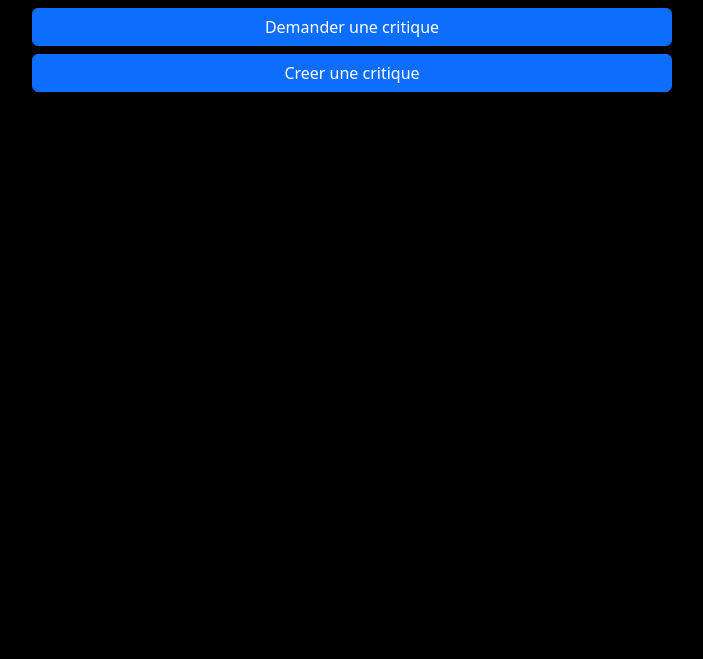
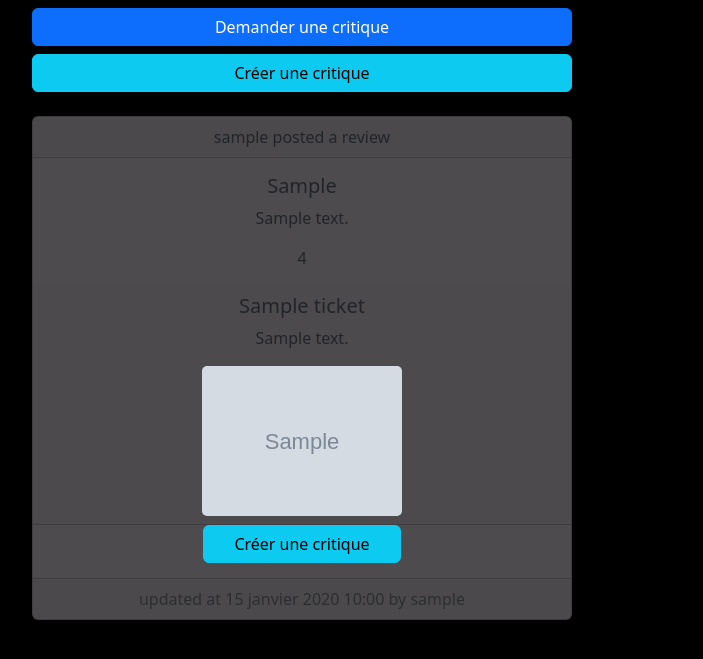
Before and after one commit to Amazigh0895/LITRevu, a Django app: page /blog/home/ in a window 1280 px wide. Shown: the part 56-715 px from the top of the page, without its empty margins (288-991 px from the left). Run offline with Django 4.2, Linux system fonts and the light colour scheme; a user stored in the database is signed in; tables that the repository leaves empty hold one stand-in row (values such as "Sample post"); grey boxes marked "Sample" are stand-in pictures; some libraries are stand-ins or nearby versions.

Commit message:
modification de la page home.html

```diff
--- a/blog/templates/blog/home.html
+++ b/blog/templates/blog/home.html
@@ -3,7 +3,69 @@
 {% block content %}
 <h1></h1>
 <div class="d-grid gap-2 col-6 mx-auto">
-    <a class="btn btn-primary" href="{% url 'ask-for-ticket' %}" role="button">Demander une critique</a>
-    <a class="btn btn-primary" href="{% url 'create-review' %}" role="button">Creer une critique</a>
+    <a class="btn btn-primary" style="
+    width:540px
+
+    " href="{% url 'ask-for-ticket' %}" role="button">Demander une critique</a>
+    <a class="btn btn-info" style="
+        width:540px
+
+    "href="{% url 'create-review' %}" role="button">Créer une critique</a>
+</div>
+<br>
+
+<div class="d-grid gap-2 col-6 mx-auto">
+    {% for review in reviews %}
+    <div class="card text-center" style="max-width: 540px; background:#fff9fe4d;" >
+        <div class="card-header">
+         {{ review.user }} posted a review
+        </div>
+        <div class="card-body --bs-primary-border-subtle">
+            <h5 class="card-title">{{ review.headline }}</h5>
+            <p class="card-text">{{ review.body }}</p>
+            <p class="card-text">{{ review.rating }}</p>
+        </div>
+        <div class="card-header">
+            <h5 class="card-title">{{ review.ticket.title }}</h5>
+            <p class="card-text">{{ review.ticket.description }}</p>
+            {% if review.ticket.image.url is not None %}
+                <img src="{{ review.ticket.image.url }}" class="card-img" style="max-width: 200px;"  alt="...">
+            {% endif %}
+        </div>
+        <a href="#" class="btn btn-info" style="
+            margin-left: 170px;
+            margin-right: 170px;
+            margin-bottom: 15px;
+            "
+        >Créer une critique</a>
+        <div class="card-footer text-body-secondary">
+            updated at {{ review.time_created }} by {{ review.user }}
+        </div>
+    </div>
+    {% endfor %}
+</div>
+<br>
+<div class="d-grid gap-2 col-6 mx-auto">
+    {% for ticket in tickets %}
+    <div class="card text-center" style="max-width: 540px; background:#fff9fe4d;" >
+        <div class="card-header">
+        Demande de critique par {{ ticket.user }}
+        </div>
+        <div class="card-body --bs-primary-border-subtle">
+            <h5 class="card-title">{{ ticket.title }}</h5>
+            <p class="card-text">{{ ticket.description }}</p>
+            <img src="{{ ticket.image.url }}" class="card-img" style="max-width: 200px;"  alt="...">
+        </div>
+        <a href="#" class="btn btn-info" style="
+            margin-left: 170px;
+            margin-right: 170px;
+            margin-bottom: 15px;
+            "
+        >Créer une critique</a>
+        <div class="card-footer text-body-secondary">
+            updated at {{ ticket.time_created }} by {{ ticket.user }}
+        </div>
+    </div>
+    {% endfor %}
 </div>
 {% endblock %}
```
